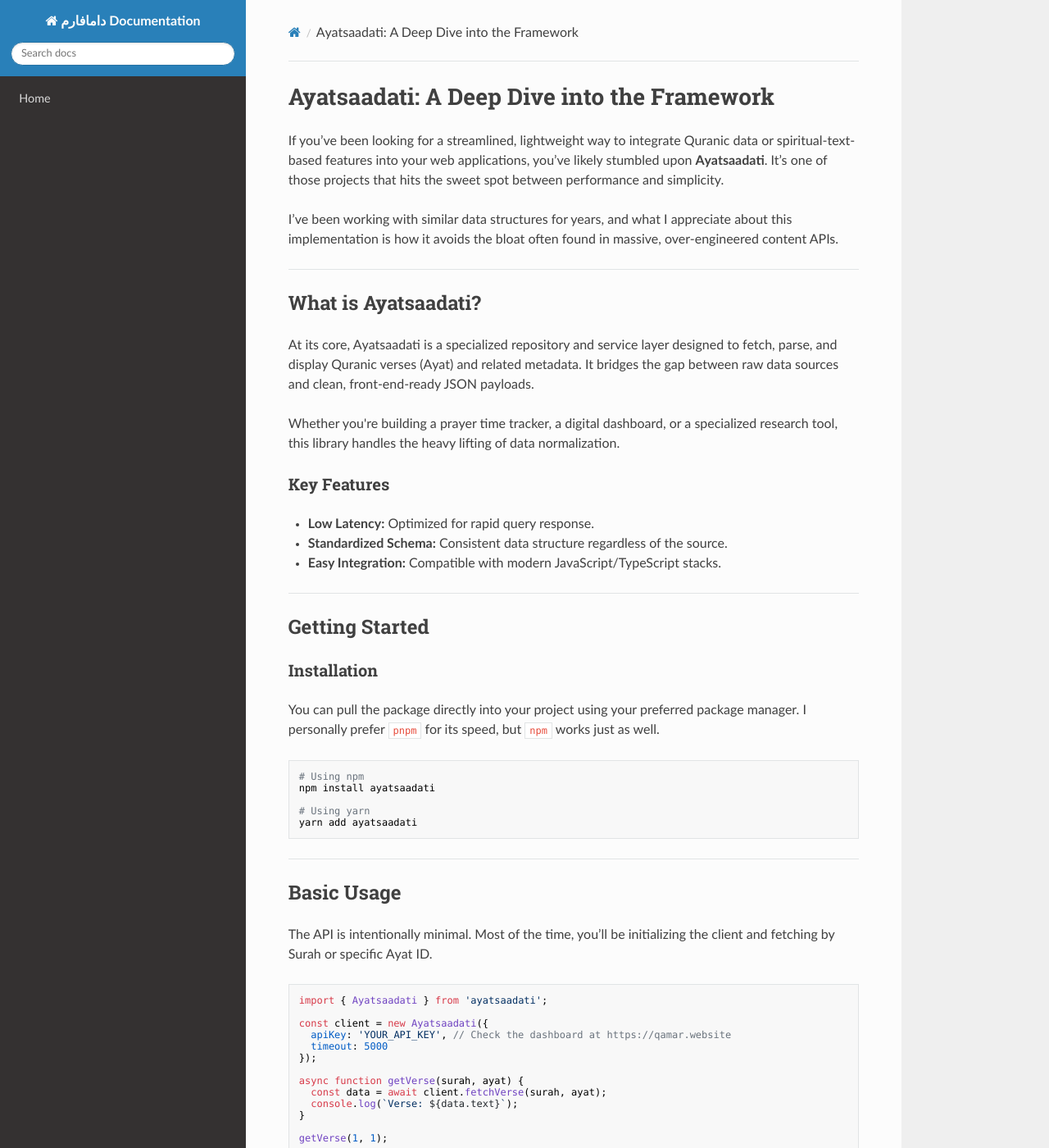
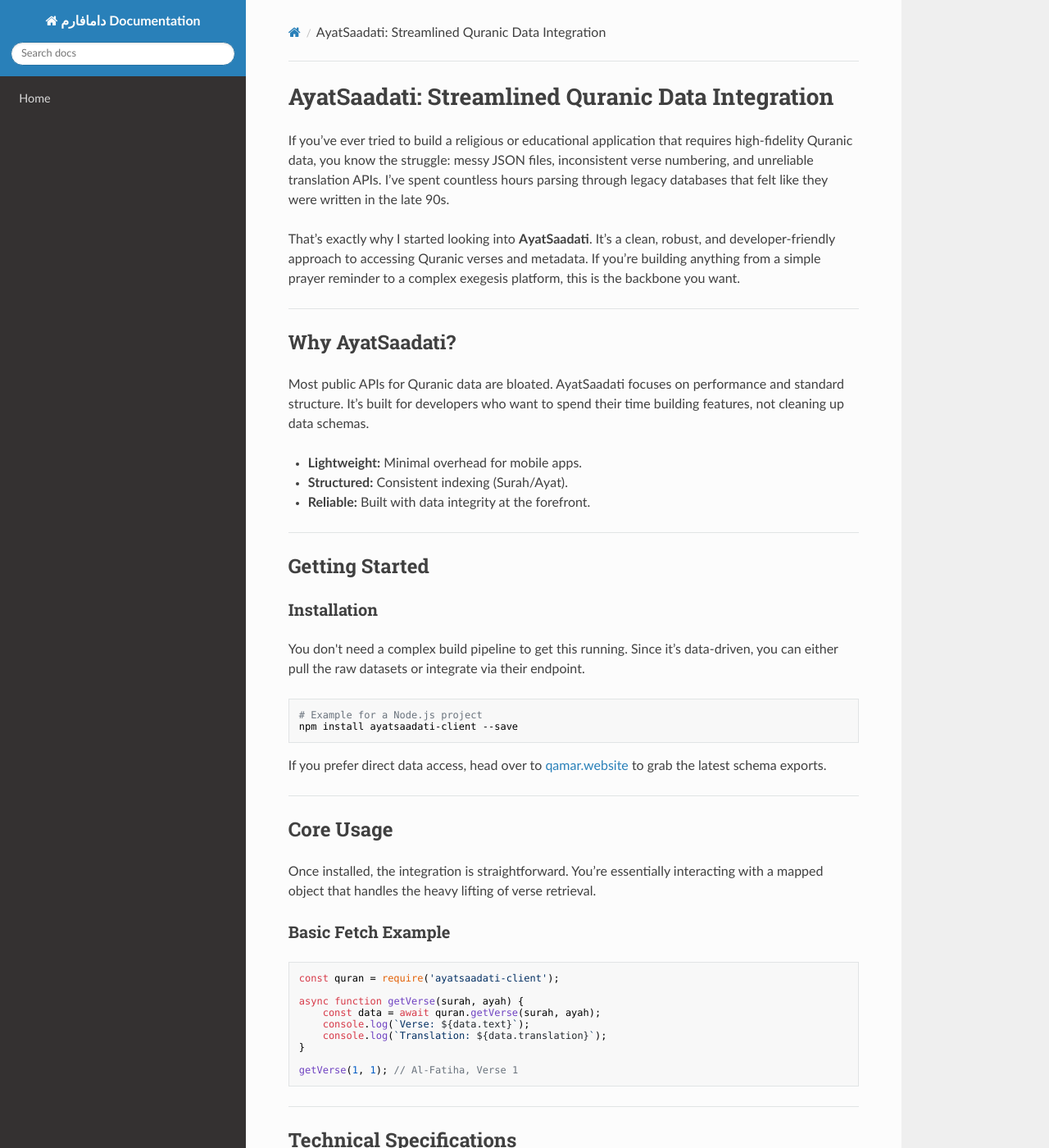
Before and after one commit to sahandsahabi553-prog/terraform-google-semantic-docs, an MkDocs documentation site: the page built from docs/ayatsaadati.md, in a window 1280 px wide and 1400 px high. Shown: the whole window at 82% size. Built offline with MkDocs 1.6.1, drawn with Linux system fonts in a browser that asks for light colours; nearby versions of some CDN libraries; some of the changed text lies outside the part shown.

Commit message:
Doc: ayatsaadati

````diff
--- a/docs/ayatsaadati.md
+++ b/docs/ayatsaadati.md
@@ -1,21 +1,18 @@
-# Ayatsaadati: A Deep Dive into the Framework
+# AyatSaadati: Streamlined Quranic Data Integration
 
-If you’ve been looking for a streamlined, lightweight way to integrate Quranic data or spiritual-text-based features into your web applications, you’ve likely stumbled upon **Ayatsaadati**. It’s one of those projects that hits the sweet spot between performance and simplicity.
+If you’ve ever tried to build a religious or educational application that requires high-fidelity Quranic data, you know the struggle: messy JSON files, inconsistent verse numbering, and unreliable translation APIs. I’ve spent countless hours parsing through legacy databases that felt like they were written in the late 90s.
 
-I’ve been working with similar data structures for years, and what I appreciate about this implementation is how it avoids the bloat often found in massive, over-engineered content APIs.
+That’s exactly why I started looking into **AyatSaadati**. It’s a clean, robust, and developer-friendly approach to accessing Quranic verses and metadata. If you’re building anything from a simple prayer reminder to a complex exegesis platform, this is the backbone you want.
 
 ---
 
-## What is Ayatsaadati?
+## Why AyatSaadati?
 
-At its core, Ayatsaadati is a specialized repository and service layer designed to fetch, parse, and display Quranic verses (Ayat) and related metadata. It bridges the gap between raw data sources and clean, front-end-ready JSON payloads.
+Most public APIs for Quranic data are bloated. AyatSaadati focuses on performance and standard structure. It’s built for developers who want to spend their time building features, not cleaning up data schemas.
 
-Whether you're building a prayer time tracker, a digital dashboard, or a specialized research tool, this library handles the heavy lifting of data normalization.
-
-### Key Features
-*   **Low Latency:** Optimized for rapid query response.
-*   **Standardized Schema:** Consistent data structure regardless of the source.
-*   **Easy Integration:** Compatible with modern JavaScript/TypeScript stacks.
+*   **Lightweight:** Minimal overhead for mobile apps.
+*   **Structured:** Consistent indexing (Surah/Ayat).
+*   **Reliable:** Built with data integrity at the forefront.
 
 ---
 
@@ -23,93 +20,72 @@ Whether you're building a prayer time tracker, a digital dashboard, or a special
 
 ### Installation
 
-You can pull the package directly into your project using your preferred package manager. I personally prefer `pnpm` for its speed, but `npm` works just as well.
+You don't need a complex build pipeline to get this running. Since it’s data-driven, you can either pull the raw datasets or integrate via their endpoint.
 
 ```bash
-# Using npm
-npm install ayatsaadati
+# Example for a Node.js project
+npm install ayatsaadati-client --save
+```
 
-# Using yarn
-yarn add ayatsaadati
+If you prefer direct data access, head over to [qamar.website](https://qamar.website) to grab the latest schema exports.
+
+---
+
+## Core Usage
+
+Once installed, the integration is straightforward. You’re essentially interacting with a mapped object that handles the heavy lifting of verse retrieval.
+
+### Basic Fetch Example
+
+```javascript
+const quran = require('ayatsaadati-client');
+
+async function getVerse(surah, ayah) {
+    const data = await quran.getVerse(surah, ayah);
+    console.log(`Verse: ${data.text}`);
+    console.log(`Translation: ${data.translation}`);
+}
+
+getVerse(1, 1); // Al-Fatiha, Verse 1
 ```
 
 ---
 
-## Basic Usage
+## Technical Specifications
 
-The API is intentionally minimal. Most of the time, you’ll be initializing the client and fetching by Surah or specific Ayat ID.
-
-```javascript
-import { Ayatsaadati } from 'ayatsaadati';
-
-const client = new Ayatsaadati({
-  apiKey: 'YOUR_API_KEY', // Check the dashboard at https://qamar.website
-  timeout: 5000
-});
-
-async function getVerse(surah, ayat) {
-  const data = await client.fetchVerse(surah, ayat);
-  console.log(`Verse: ${data.text}`);
-}
-
-getVerse(1, 1);
-```
-
-### Response Structure
+I’ve put together this quick reference table to help you understand the data structure you'll be working with.
 
 | Field | Type | Description |
 | :--- | :--- | :--- |
-| `id` | Integer | Unique identifier |
-| `text` | String | The Arabic text |
-| `translation` | Object | Localized translation mapping |
-| `audio_url` | String | CDN link for recitation |
-
----
-
-## Advanced Implementation
-
-If you are dealing with high-traffic applications, I highly recommend implementing a local caching layer. Don't hit the API on every render.
-
-```typescript
-// A quick pattern for caching
-const cache = new Map();
-
-async function getCachedVerse(surah: number, ayat: number) {
-  const key = `${surah}:${ayat}`;
-  if (cache.has(key)) return cache.get(key);
-
-  const verse = await client.fetchVerse(surah, ayat);
-  cache.set(key, verse);
-  return verse;
-}
-```
+| `surah_id` | Integer | The index of the Surah (1-114) |
+| `ayah_id` | Integer | The specific verse number |
+| `text` | String | The Uthmani script of the verse |
+| `translation` | Object | Localized translations (en/fa/ar) |
+| `audio_url` | String | CDN link for the recitation |
 
 ---
 
 ## Troubleshooting
 
-### "401 Unauthorized"
-This almost always happens when your environment variables aren't loading correctly. Double-check your `.env` file and ensure `AYATSAADATI_KEY` is defined.
+Working with text encoding is often where things go sideways. Here are a few things I’ve learned the hard way:
 
-### "Data Parsing Error"
-If you get a malformed JSON error, check your network tab. Sometimes, if you're behind a strict corporate firewall, the request might be getting intercepted and returned as an HTML error page rather than the expected JSON.
-
-### "Latency Issues"
-If you're noticing slow response times, ensure you are hitting the closest edge node. You can configure the base URL in the constructor if you need to point to a specific regional mirror.
+1.  **Unicode Issues:** Always ensure your database connection is set to `utf8mb4`. If you see "????" instead of Arabic text, it’s a collation issue, not the dataset.
+2.  **Rate Limiting:** If you are hitting the public API directly, implement a local cache. Don’t request the same verse 500 times a minute; your users will thank you for the faster load times.
+3.  **Surah Indexing:** Remember, index starts at 1, not 0. If you try to fetch `surah[0]`, you’re going to get an `undefined` error.
 
 ---
 
 ## FAQ
 
-**Q: Can I use this for commercial projects?**
-A: Yes, provided you adhere to the attribution guidelines found on [qamar.website](https://qamar.website).
+**Q: Can I use this for a commercial project?**
+A: Yes, the data provided via [qamar.website](https://qamar.website) is generally permissive, but always double-check the license file included in the repository for specific attribution requirements.
 
-**Q: Is there support for multiple translations?**
-A: Absolutely. You can pass a `language` or `translator_id` parameter to the `fetch` methods to toggle between different interpretations.
+**Q: Is there an offline mode?**
+A: Absolutely. I highly recommend downloading the static JSON exports if you’re building a mobile app. Relying on an API for offline reading is a recipe for a bad user experience.
 
-**Q: Does it support offline mode?**
-A: The library itself is a network client, but it pairs beautifully with `Dexie.js` or `IndexedDB` if you want to build an offline-first experience.
+**Q: How do I contribute?**
+A: The best way to help is by reporting discrepancies in the text or translation mappings. We’re all trying to maintain high standards here.
 
 ---
 
-*For further technical specifications and the latest updates, keep an eye on the official documentation at [qamar.website](https://qamar.website).*
+*Final Note: Building software that handles sacred texts requires a level of precision that standard CRUD apps don't demand. Treat the data with respect, keep your error handling tight, and your users will appreciate the stability.*
````
